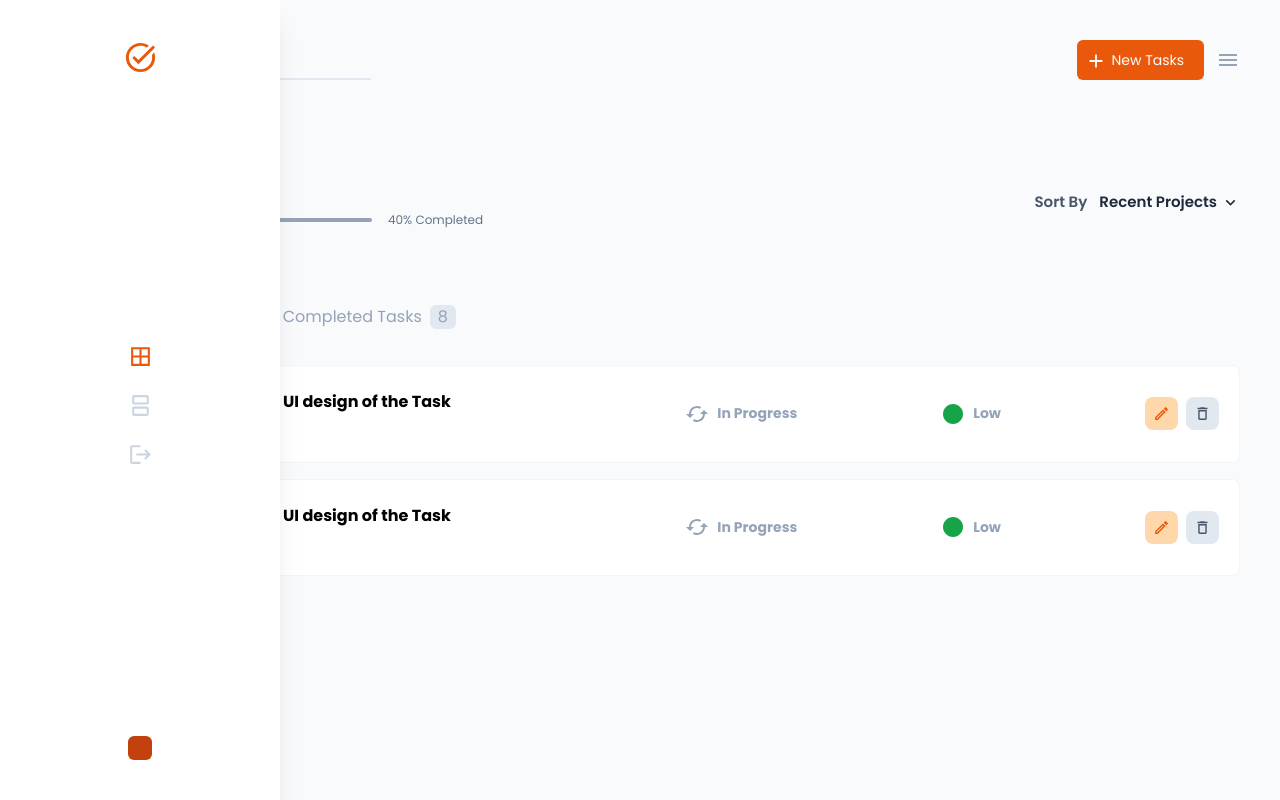
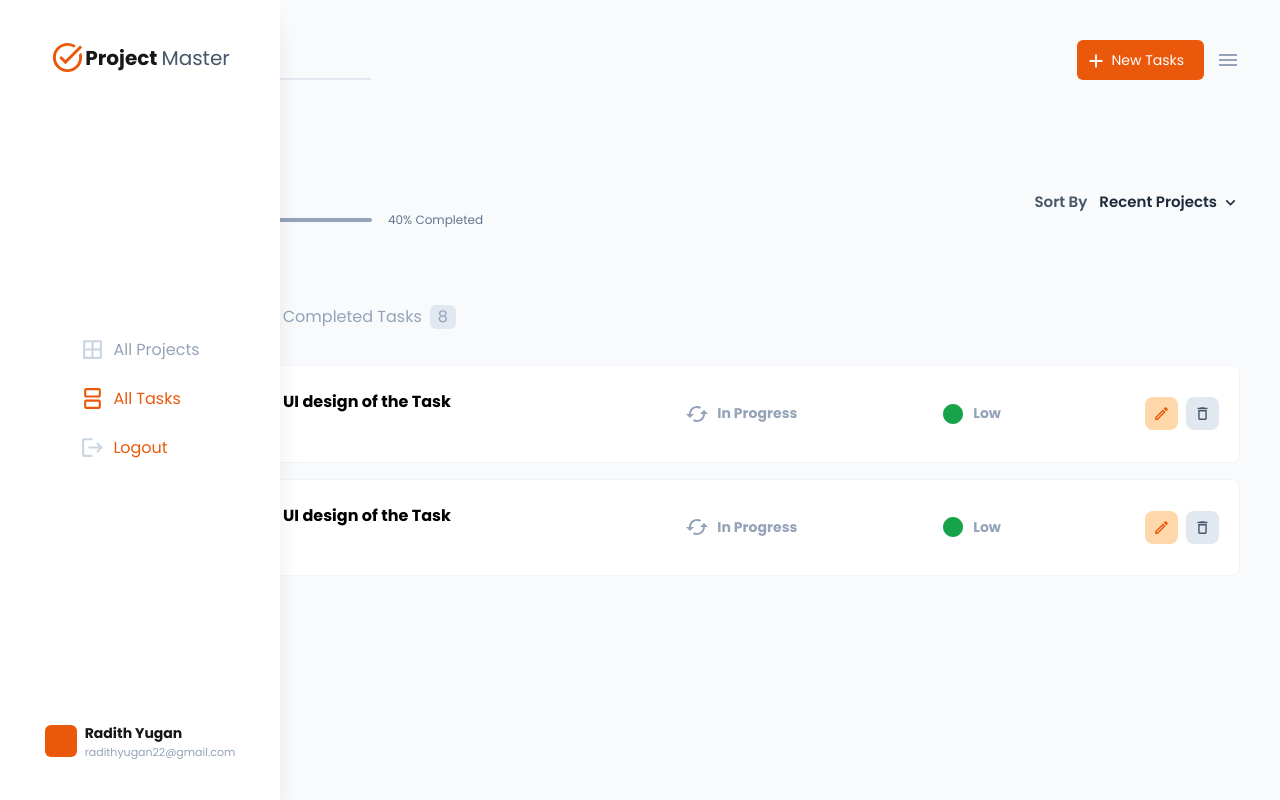
Before and after one commit to RdhYuGaan/ManageMate, a Next.js app: page / in a window 1280 px wide. Both pictures are taken after a click on the icon 1228 px from the left and 60 px from the top of the page. Built offline with nearby package versions, Linux system fonts and the light colour scheme.

Commit message:
add some codes in side bar

```diff
--- a/app/components/Sidebar.jsx
+++ b/app/components/Sidebar.jsx
@@ -25,26 +25,48 @@ function SideBar() {
 
     function Menu() {
         return (
-            <div className="flex items-center flex-col gap-6 justify-center rounded-md">
+            <div className="flex flex-col gap-6">
+                {/* All Projects Icon */}
+                <div className="flex items-center gap-2">
                     <BorderAllIcon
-                    sx={{ fontSize: "25px" }}
-                    className="font-bold cursor-pointer text-orange-600"
-                />
-                <SplitscreenIcon
                         sx={{ fontSize: "25px" }}
                         className="cursor-pointer text-slate-300"
                     />
+                    {openSideBar && <span className="text-slate-400">All Projects</span>}
+                </div>
+
+                {/* All Tasks Icon */}
+                <div className="flex items-center gap-2">
+                    <SplitscreenIcon
+                         sx={{ fontSize: "25px" }}
+                         className="cursor-pointer text-orange-600"
+                    />
+                    {openSideBar && <span className="text-orange-600">All Tasks</span>}
+                </div>
+
+                {/* Logout Icon */}
+                <div className="flex items-center gap-2">
                     <LogoutIcon
                         sx={{ fontSize: "25px" }}
                         className="cursor-pointer text-slate-300"
                     />
+                    {openSideBar && <span className="text-orange-600">Logout</span>}
+                </div>
             </div>
         );
     }
 
     function Profile() {
         return (
-            <div className="w-6 h-6 bg-orange-700 rounded-md" />
+            <div className="flex items-center gap-2">
+                <div className="w-8 h-8 bg-orange-600 rounded-md"></div>
+                {openSideBar && (
+                    <ul>
+                        <li className="font-bold text-[14px]">Radith Yugan</li>
+                        <li className="text-slate-400 text-[11px]">radithyugan22@gmail.com</li>
+                    </ul>
+                )}
+            </div>
         );
     }
 
@@ -55,7 +77,12 @@ function SideBar() {
                     className="font-bold text-orange-600"
                     sx={{ fontSize: "35px" }}
                 />
-
+                {openSideBar && (
+                    <div className="text-xl flex items-center gap-1">
+                        <span className="font-bold">Project</span>
+                        <span className="text-slate-600">Master</span>
+                    </div>
+                )}
             </div>
         );
     }
--- a/app/page.tsx
+++ b/app/page.tsx
@@ -1,5 +1,5 @@
 import Image from "next/image";
-import SlideBar from "./components/Sidebar";
+import SideBar from "./components/Sidebar";
 import AllProjects from "./Pages/AllProjects/Components/AllProjects";
 import AllProjectsSection from "./Pages/AllProjects/Components/AllProjectsSection";
 import AllTasks from "./Pages/AllTasks/Components/AllTasks";
@@ -10,7 +10,7 @@ import TasksList from "./Pages/AllTasks/Components/TasksList";
 export default function Home() {
   return (
     <div className="flex w-full h-screen poppins ">
-      <SlideBar />
+      <SideBar />
       {/* <AllProjects />    */}
       <AllTasks />
 
```
Lines whose indentation alone changed are shown as unchanged.
